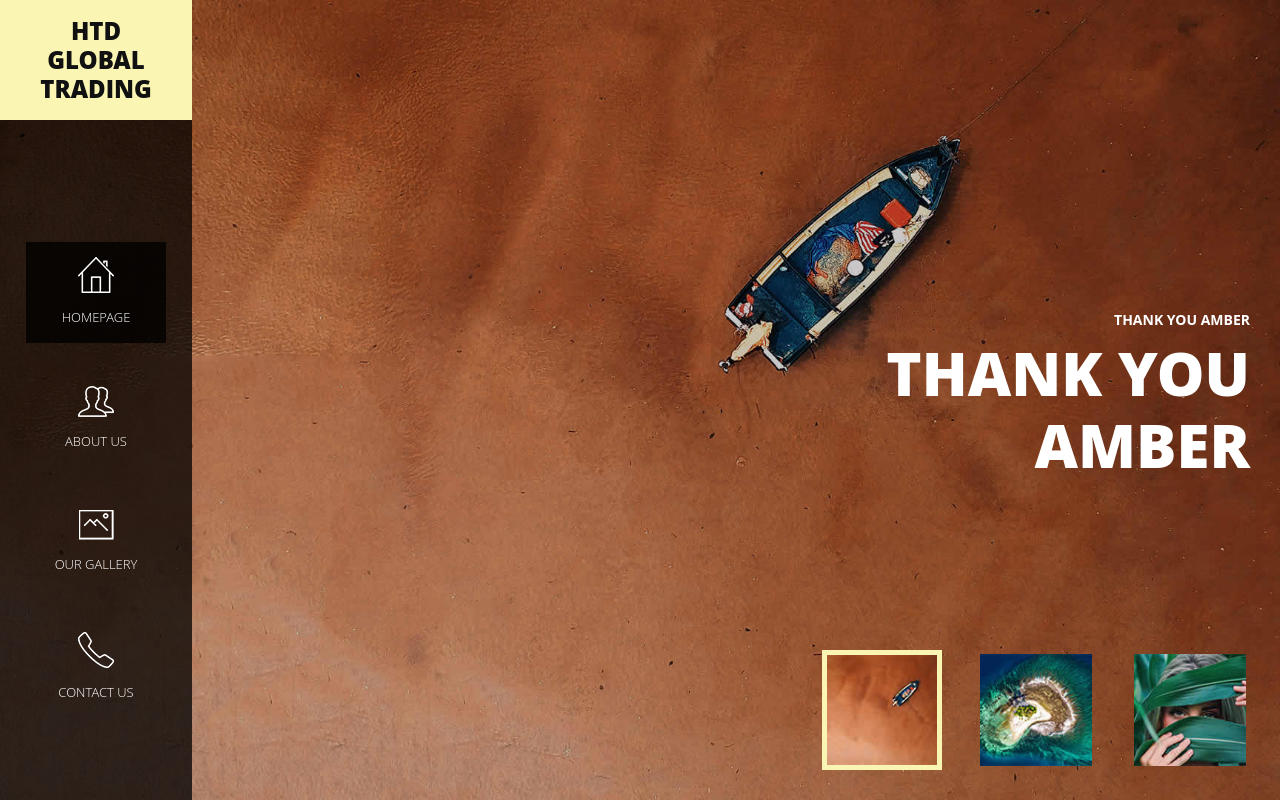
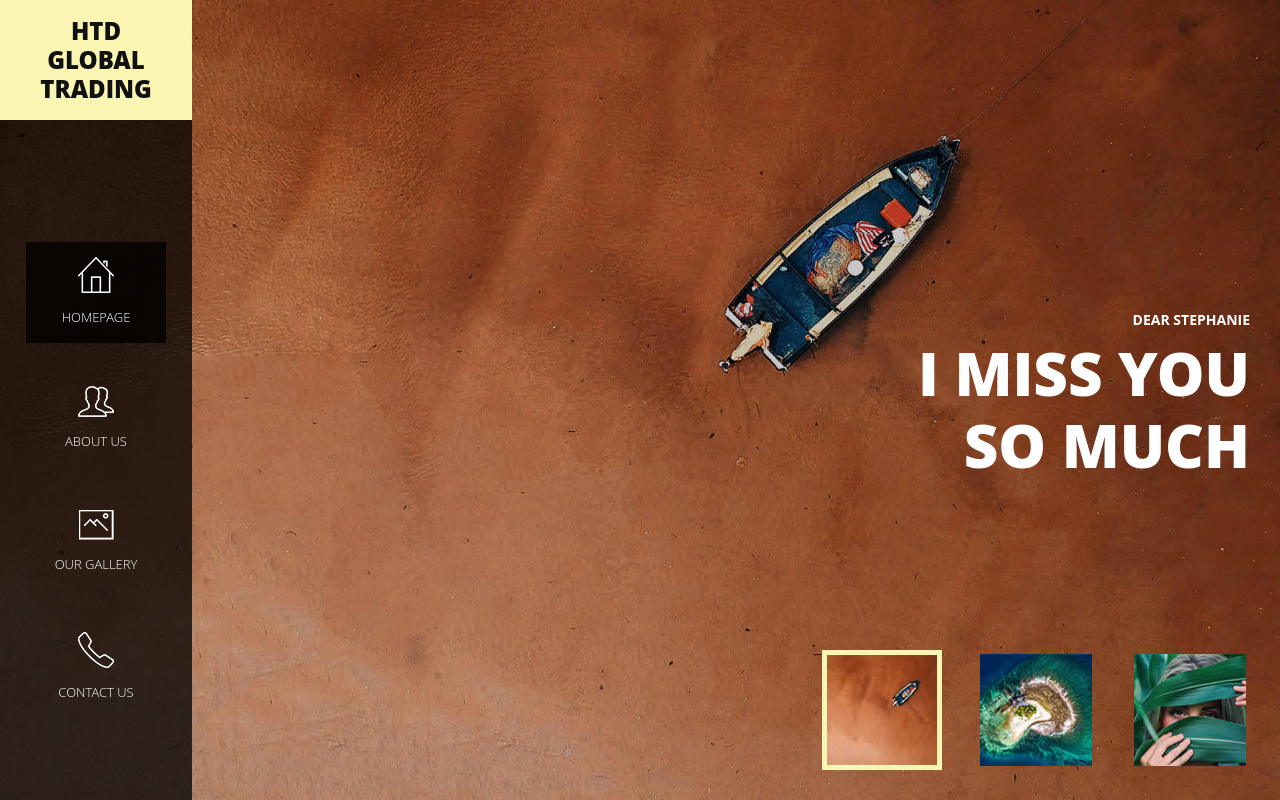
Before and after one commit to htdglobaltrading/test2, a plain HTML site: page index.html in a window 1280 px wide. Drawn offline with Linux system fonts and the light colour scheme.

Commit message:
Update index.html

```diff
--- a/index.html
+++ b/index.html
@@ -55,8 +55,8 @@ https://www.tooplate.com/view/2113-earth
                   <ul>
                     <li class="active-img">
                       <div class="slide-caption">
-                        <h6>Thank you Amber</h6>
-                        <h2>Thank you<br>Amber</h2>
+                        <h6>Dear Stephanie</h6>
+                        <h2>I miss you<br>so much</h2>
                       </div>
                     </li>
                     <li>
```
